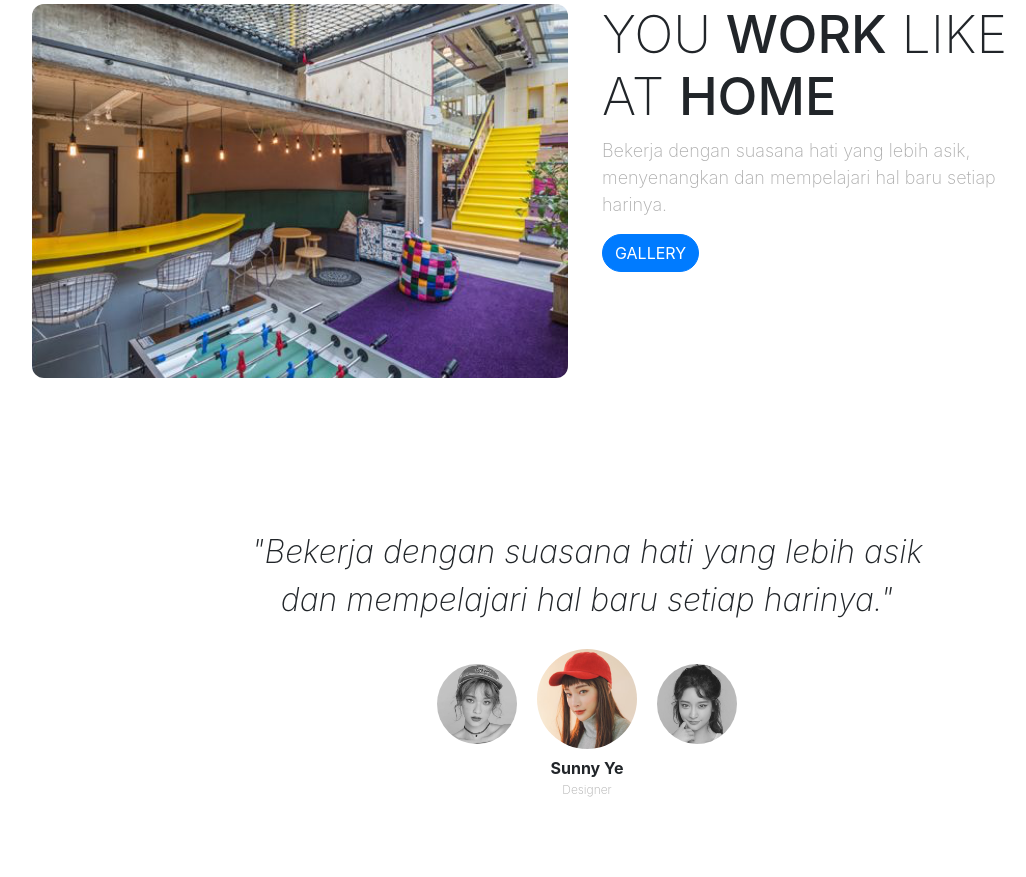
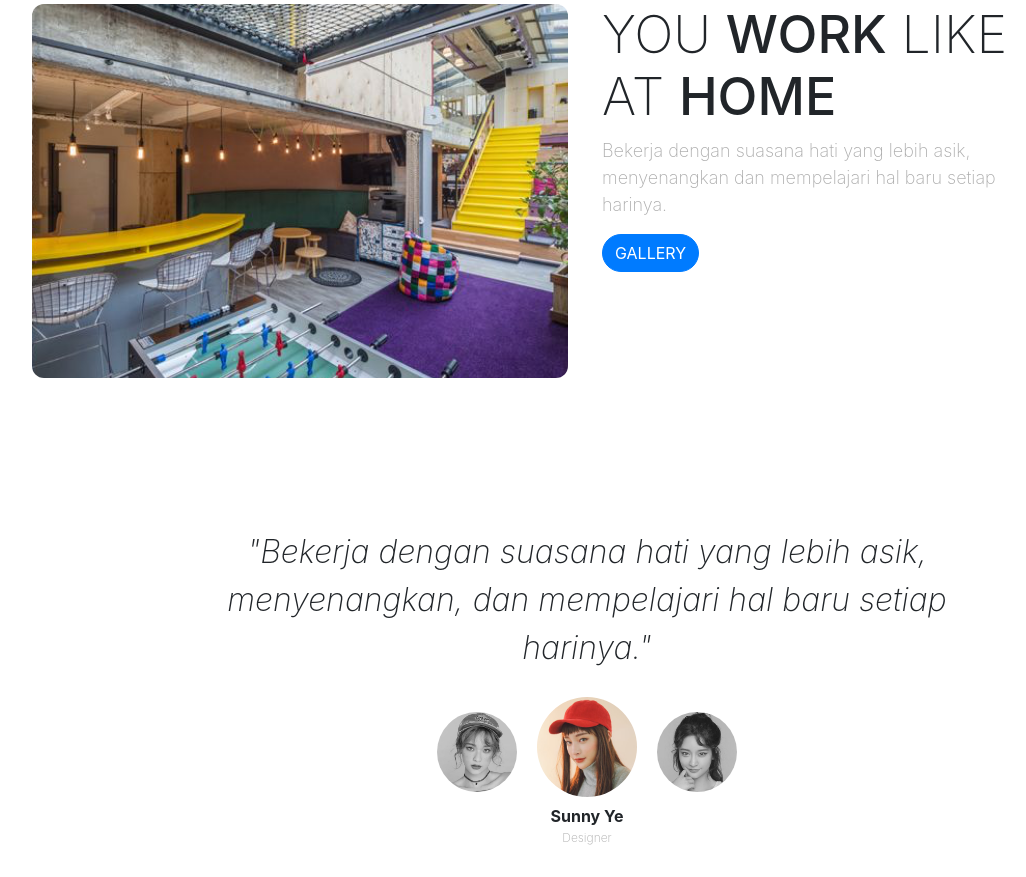
Before and after one commit to masjange182/simple-landing-page, a plain HTML site: page index.html in a window 1280 px wide. Shown: the part 834-1711 px from the top of the page, without its empty margins (53-1079 px from the left). Before the commit the page ends 1663 px from the top, so only its background shows below. Drawn offline with nearby package versions, Linux system fonts and the light colour scheme; a web font is replaced by a local one.

Commit message:
mengubah tulisan testimonial

```diff
--- a/index.html
+++ b/index.html
@@ -96,7 +96,7 @@
       <section class="testimonial">
          <div class="row justify-content-center">
             <div class="col-lg-8">
-               <p>"Bekerja dengan suasana hati yang lebih asik dan mempelajari hal baru setiap harinya."</p>
+               <p>"Bekerja dengan suasana hati yang lebih asik, menyenangkan, dan mempelajari hal baru setiap harinya."</p>
             </div>
          </div>
          <div class="row justify-content-center">
```
